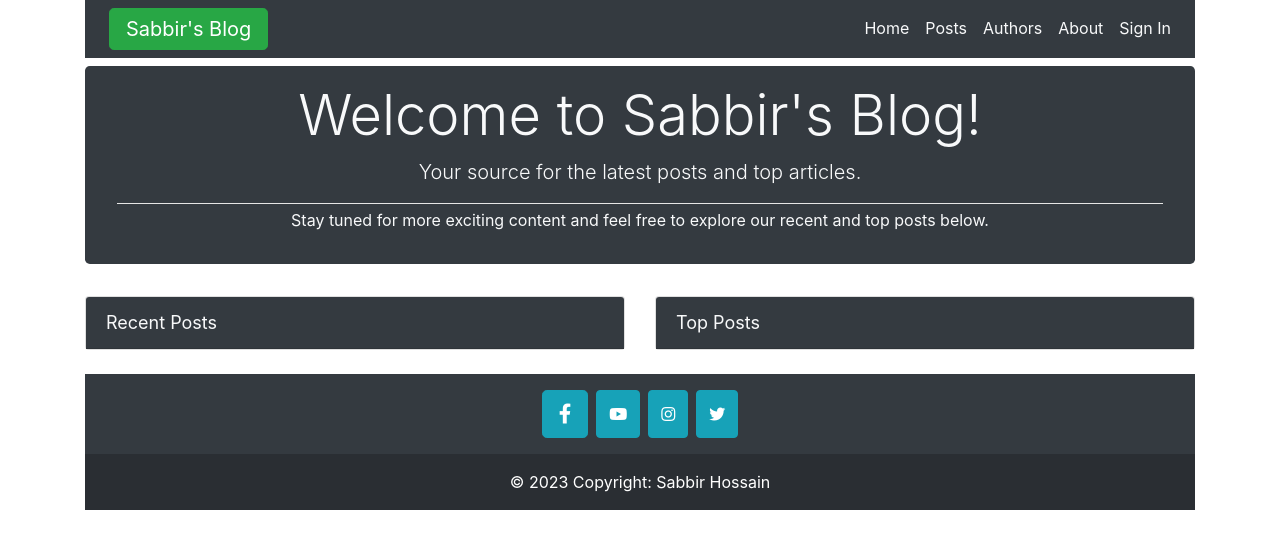
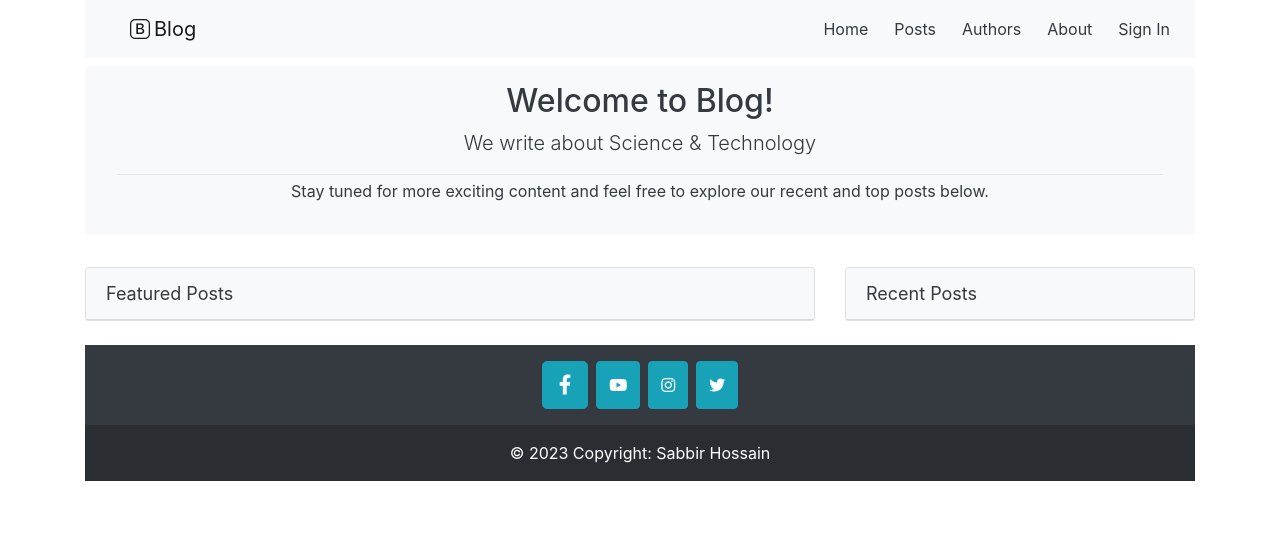
Before and after one commit to Sabbir1039/Blog-with-Django-Bootstrap, a Django app: page / in a window 1280 px wide. Shown: the top 549 px of the page. Run offline with Django 4.2, Linux system fonts and the light colour scheme; data that the repository does not hold is empty.

Commit message:
temapltes modified

```diff
--- a/blog_app/templates/blog_app/base.html
+++ b/blog_app/templates/blog_app/base.html
@@ -4,8 +4,9 @@
 <head>
     <meta charset="UTF-8">
     <meta name="viewport" content="width=device-width, initial-scale=1.0">
-    <link rel="stylesheet" type="text/css" href="{% static 'blog_app/styles.css' %}">
+    <link rel="stylesheet" type="text/css" href="{% static 'blog_app/main.css' %}">
     <link rel="stylesheet" href="https://cdn.jsdelivr.net/npm/bootstrap@4.4.1/dist/css/bootstrap.min.css">
+    <link rel="stylesheet" href="https://cdn.jsdelivr.net/npm/bootstrap-icons@1.11.1/font/bootstrap-icons.css">
     <link rel="stylesheet" href="https://use.fontawesome.com/releases/v5.15.4/css/all.css">
 
     {% if title %}
--- a/blog_app/templates/blog_app/home.html
+++ b/blog_app/templates/blog_app/home.html
@@ -3,9 +3,9 @@
 {% block content %}
 <div class="mt-2">
     <!-- Greeting Section -->
-    <div class="jumbotron py-3 text-center text-light bg-dark">
-        <h1 class="display-4">Welcome to Sabbir's Blog!</h1>
-        <p class="lead">Your source for the latest posts and top articles.</p>
+    <div id="hero" class="jumbotron py-3 text-center text-dark bg-light mt-1">
+        <h2 class="">Welcome to Blog!</h2>
+        <p class="lead">We write about Science & Technology</p>
         <hr class="my-1 bg-white">
         <p>Stay tuned for more exciting content and feel free to explore our recent and top posts below.</p>
     </div>
@@ -13,27 +13,32 @@
     <!-- Recent & Top Posts Section -->
     <div class="row">
         <!-- Recent Posts -->
-        <div class="col-md-6">
+        <div class="col-md-8">
             <div class="card mb-4">
-                <div class="card-header text-light bg-dark" style="font-size: 18px;">
-                    Recent Posts
+                <div class="card-header text-dark bg-light" style="font-size: 18px;">
+                    Featured Posts
                 </div>
-                <ul class="list-group list-group-flush">
-                    {% for post in recent_post %}
-                    <li class="list-group-item">
-                        <a href="">{{ post.title }}</a>
-                        <small class="text-muted">Published on {{ post.created_at }}</small>
-                    </li>
+                <div class="list-group list-group-flush">
+                    {% for post in posts %}
+                    <div class="list-group-item">
+                        <!-- <img src="{{ post.cover_image.url }}" class="card-img-top" alt="Post Cover Image"> -->
+                        <h5 class="card-title">
+                            <a href="#">{{ post.title }}</a>
+                        </h5>
+                        <small class="text-muted">Published on {{ post.created_at }} by {{ post.author }}</small>
+                        <p class="card-text">{{ post.text|truncatewords:150 }}</p>
+                        <a href="#" class="btn btn-primary">Continue Reading</a>
+                    </div>
                     {% endfor %}
-                </ul>
+                </div>
             </div>
         </div>
 
         <!-- Top Posts -->
-        <div class="col-md-6">
+        <div class="col-md-4">
             <div class="card mb-4">
-                <div class="card-header text-light bg-dark" style="font-size: 18px;">
-                    Top Posts
+                <div class="card-header text-dark bg-light" style="font-size: 18px;">
+                    Recent Posts
                 </div>
                 <ul class="list-group list-group-flush">
                     {% for post in posts %}
--- a/blog_app/templates/blog_app/navbar.html
+++ b/blog_app/templates/blog_app/navbar.html
@@ -1,7 +1,8 @@
+{% load static %}
 <!-- Navbar -->
-<nav class="navbar navbar-expand-md navbar-dark bg-dark justify-content-between align-items-start">
+<nav id="navbar" class="navbar navbar-expand-md navbar-light bg-light justify-content-between align-items-start">
     <div class="">
-        <a class="navbar-brand mx-2 btn btn-lg btn-success" href="#">Sabbir's Blog</a>
+        <a id="brand" class="navbar-brand mx-2 btn btn-lg btn-light" href="#"><i class="bi bi-bootstrap mx-1"></i>Blog</a>
     </div>
     <div class="">
         <button class="navbar-toggler" type="button" data-toggle="collapse" data-target="#navbarNav" aria-controls="navbarNav" aria-expanded="false" aria-label="Toggle navigation">
@@ -9,29 +10,29 @@
         </button>
         <div class="collapse navbar-collapse" id="navbarNav">
             <ul class="navbar-nav">
-                <li class="nav-item">
-                    <a class="nav-link text-light" href="{% url 'home' %}">Home</span></a>
+                <li class="nav-item mr-2">
+                    <a class="nav-link text-dark btn btn-light" href="{% url 'home' %}">Home</span></a>
                 </li>
-                <li class="nav-item">
-                    <a class="nav-link text-light" href="#">Posts</a>
+                <li class="nav-item mr-2">
+                    <a class="nav-link text-dark btn btn-light" href="#">Posts</a>
                 </li>
-                <li class="nav-item">
-                    <a class="nav-link text-light" href="#">Authors</a>
+                <li class="nav-item mr-2">
+                    <a class="nav-link text-dark btn btn-light" href="#">Authors</a>
                 </li>
-                <li class="nav-item">
-                    <a class="nav-link text-light" href="#">About</a>
+                <li class="nav-item mr-2">
+                    <a class="nav-link text-dark btn btn-light" href="#">About</a>
                 </li>
 
                 {% if user.is_authenticated %}
-                    <li class="nav-item mr-2">
-                        <a class="nav-link text-light btn btn-sm btn-info" href="{% url 'profile-detail' user.id %}">Profile</a>
+                    <li class="nav-item mr-2  mt-2 mt-md-0">
+                        <a class="nav-link btn btn-sm btn-info" href="{% url 'profile-detail' user.id %}">Profile</a>
                     </li>
                     <li class="nav-item mr-2 mt-2 mt-md-0">
-                        <a class="nav-link text-light btn btn-sm btn-warning" href="{% url 'logout' %}">Logout</a>
+                        <a class="nav-link btn btn-sm btn-warning" href="{% url 'logout' %}">Logout</a>
                     </li>
                 {% else %}
                     <li class="nav-item">
-                        <a class="nav-link text-light" href="{% url 'login' %}">Sign In</a>
+                        <a class="nav-link btn btn-light text-dark" href="{% url 'login' %}">Sign In</a>
                     </li>
                 {% endif %}
 
--- a/blog_app/views.py
+++ b/blog_app/views.py
@@ -14,6 +14,6 @@ class HomePageView(ListView):
     def get_context_data(self, **kwargs: Any) -> dict[str, Any]:
         context = super().get_context_data(**kwargs)
         context['title'] = 'Home'
-        context['recent_post'] = Post.objects.all().order_by('created_at')[:5]
+        context['posts'] = Post.objects.all().order_by('created_at')[:5]
         # context['top_post'] = Post.objects.all().count()
         return context
--- a/django_blog_project/settings.py
+++ b/django_blog_project/settings.py
@@ -130,7 +130,7 @@ USE_TZ = True
 STATIC_URL = 'static/'
 
 # Directory where collectstatic will gather static files for deployment
-STATIC_ROOT = os.path.join(BASE_DIR, 'staticfiles/')
+# STATIC_ROOT = os.path.join(BASE_DIR, 'production_static_files/')
 
 # Directories where Django looks for static files in addition to the static directory of each app
 # STATICFILES_DIRS = [
@@ -141,6 +141,8 @@ STATIC_ROOT = os.path.join(BASE_DIR, 'staticfiles/')
 MEDIA_URL = '/media/'
 MEDIA_ROOT = os.path.join(BASE_DIR, 'media/')
 
+LOGIN_REDIRECT_URL = '/'
+
 # Default primary key field type
 # https://docs.djangoproject.com/en/4.2/ref/settings/#default-auto-field
 
```
Also changed, not shown: 1 other file.
